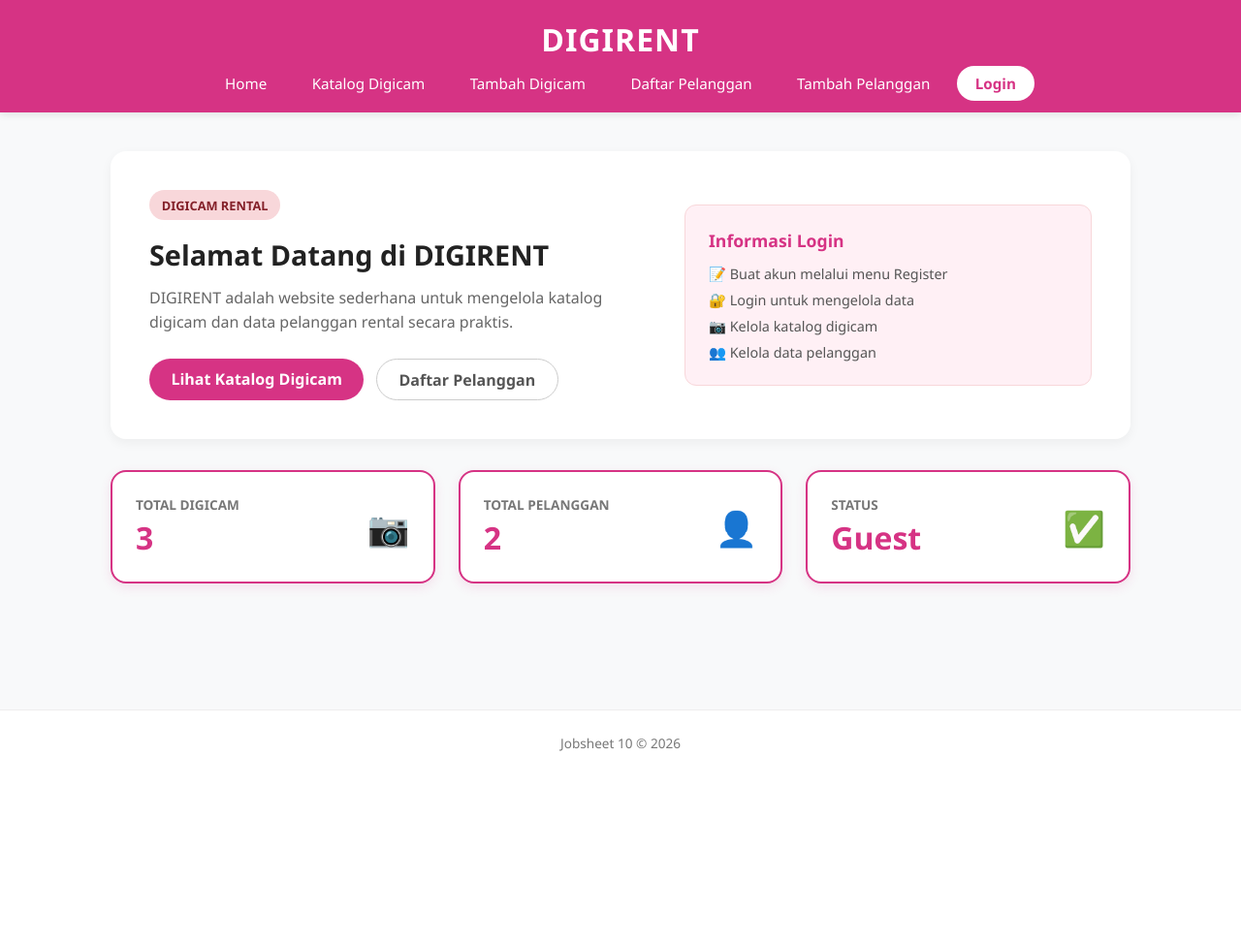
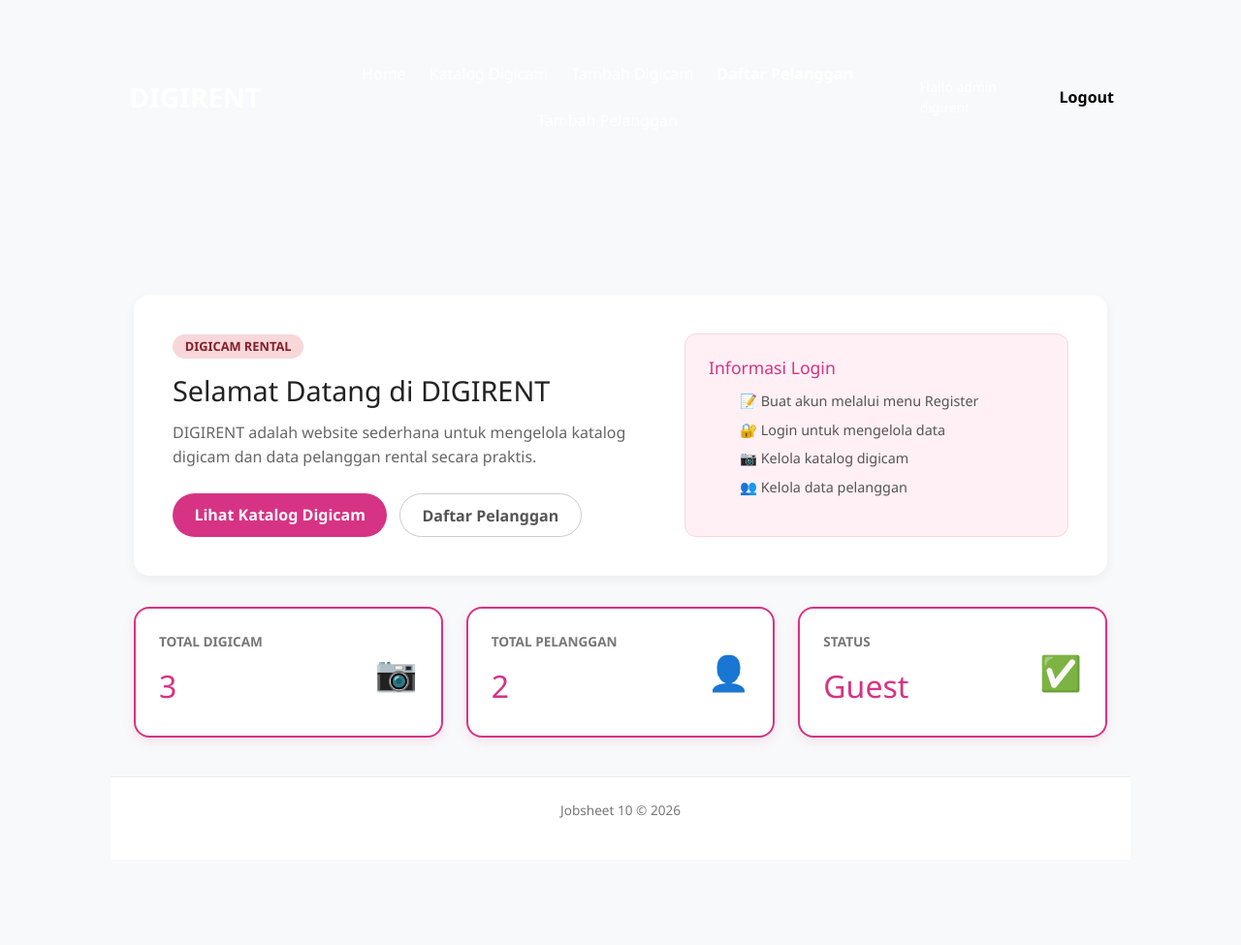
Before and after one commit to callistakushermyla731/digirent, a PHP site: page /index.php in a window 1280 px wide. Shown: the whole page at 97% size. Before the commit the page ends 775 px from the top, so only its background shows below. Run offline with PHP 8.4, Linux system fonts and the light colour scheme; data that the repository does not hold is empty; some libraries are stand-ins or nearby versions.

Commit message:
pembenaran header

```diff
--- a/jobsheet10/includes/header.php
+++ b/jobsheet10/includes/header.php
@@ -1,37 +1,36 @@
-<?php
-if (session_status() === PHP_SESSION_NONE) {
-    session_start();
-}
+<!DOCTYPE html>
+<html lang="id">
+<head>
+    <meta charset="UTF-8">
+    <meta name="viewport" content="width=device-width, initial-scale=1.0">
+    <title>DIGIRENT</title>
+    <!-- Bootstrap CSS -->
+    <link href="https://cdn.jsdelivr.net/npm/bootstrap@5.3.0/dist/css/bootstrap.min.css" rel="stylesheet">
+    <!-- Custom Style -->
+    <link rel="stylesheet" href="../assets/css/style.css">
+</head>
+<body class="bg-light">
 
-$folder = basename(dirname($_SERVER['SCRIPT_FILENAME']));
-$base = in_array($folder, ['digicam', 'pelanggan', 'diagram', 'auth']) ? '../' : '';
-?>
-<header>
-    <div class="header-container">
-        <a href="<?= $base ?>index.php" class="brand-title">DIGIRENT</a>
+<nav class="navbar navbar-expand-lg navbar-dark bg-pink py-3 mb-4">
+    <div class="container">
+        <a class="navbar-brand fw-bold fs-3 text-white" href="../index.php">DIGIRENT</a>
+        <button class="navbar-toggler" type="button" data-bs-toggle="collapse" data-bs-target="#navbarNav">
+            <span class="navbar-toggler-icon"></span>
+        </button>
+        <div class="collapse navbar-collapse" id="navbarNav">
+            <ul class="navbar-link-group navbar-nav mx-auto">
+                <li class="nav-item"><a class="nav-link text-white" href="../index.php">Home</a></li>
+                <li class="nav-item"><a class="nav-link text-white" href="../digicam/list.php">Katalog Digicam</a></li>
+                <li class="nav-item"><a class="nav-link text-white" href="../digicam/tambah.php">Tambah Digicam</a></li>
+                <li class="nav-item"><a class="nav-link text-white fw-bold" href="../pelanggan/list.php">Daftar Pelanggan</a></li>
+                <li class="nav-item"><a class="nav-link text-white" href="../pelanggan/tambah.php">Tambah Pelanggan</a></li>
+            </ul>
+            <div class="d-flex align-items-center gap-2">
+                <span class="text-white small">Hallo admin digirent</span>
+                <a href="../auth/logout.php" class="btn btn-light text-pink rounded-pill px-3 fw-semibold">Logout</a>
+            </div>
+        </div>
+    </div>
+</nav>
 
-        <input type="checkbox" id="menu-toggle" class="menu-toggle">
-        <label for="menu-toggle" class="hamburger-btn">☰</label>
-
-        <nav>
-            <ul>
-                <li><a href="<?= $base ?>index.php">Home</a></li>
-                <li><a href="<?= $base ?>digicam/list.php">Katalog Digicam</a></li>
-                <li><a href="<?= $base ?>digicam/tambah.php">Tambah Digicam</a></li>
-                <li><a href="<?= $base ?>pelanggan/list.php">Daftar Pelanggan</a></li>
-                <li><a href="<?= $base ?>pelanggan/tambah.php">Tambah Pelanggan</a></li>
-
-                <?php if (isset($_SESSION['user_id'])): ?>
-                    <li class="auth-group">
-                        <span class="btn-login user-btn">
-                            Hallo <?= htmlspecialchars($_SESSION['nama']) ?>
-                        </span>
-                        <a href="<?= $base ?>auth/logout.php" class="btn-login logout-btn">Logout</a>
-                    </li>
-                <?php else: ?>
-                    <li><a href="<?= $base ?>auth/login.php" class="btn-login">Login</a></li>
-                <?php endif; ?>
-            </ul>
-        </nav>
-    </div>
-</header>
+<div class="container pb-5">
```
